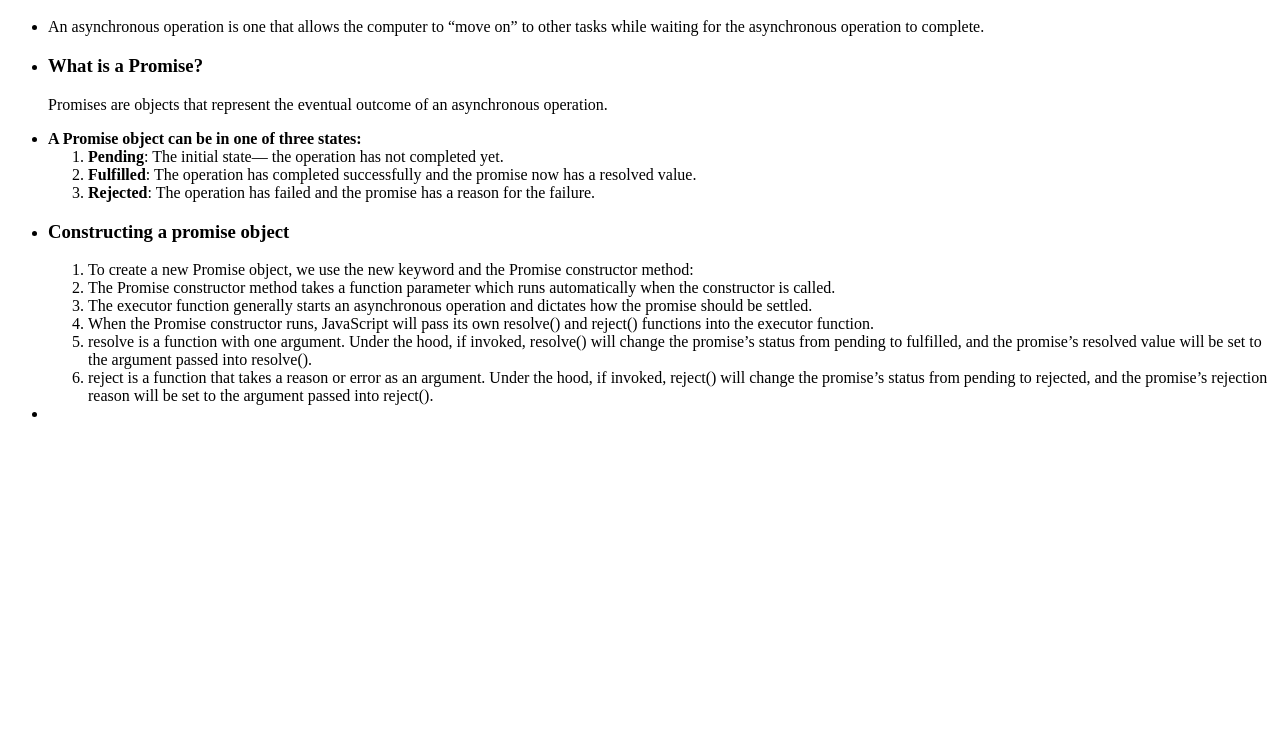
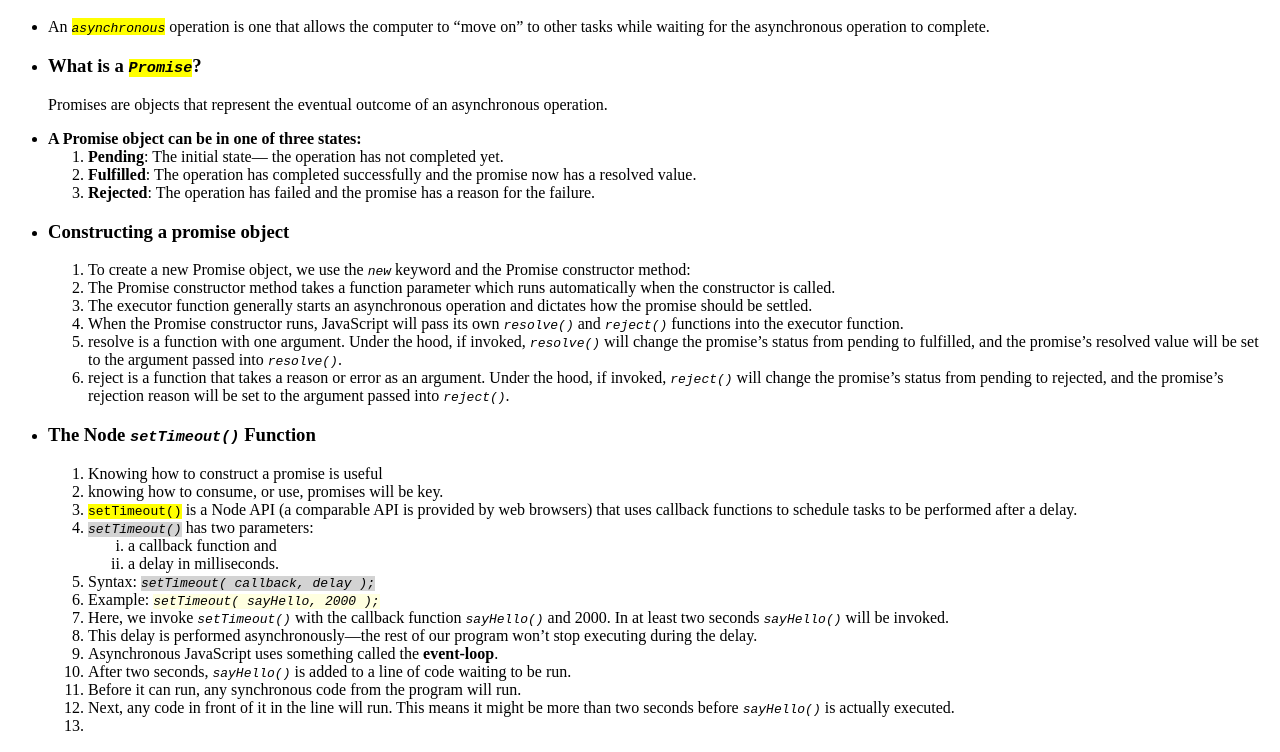
Before and after one commit to yugmani/code-academy-promises, a website: page index.html in a window 1280 px wide. Shown: the part 48-800 px from the top of the page. Drawn offline with Linux system fonts and the light colour scheme.

Commit message:
setTimeout function

```diff
--- a/index.html
+++ b/index.html
@@ -2,11 +2,20 @@
   <h1>JAVASCRIPT PROMISES</h1>
   <ul>
     <li>
-      An asynchronous operation is one that allows the computer to “move on” to
-      other tasks while waiting for the asynchronous operation to complete.
+      An
+      <mark
+        ><code><em>asynchronous</em></code></mark
+      >
+      operation is one that allows the computer to “move on” to other tasks
+      while waiting for the asynchronous operation to complete.
     </li>
     <li>
-      <h3>What is a Promise?</h3>
+      <h3>
+        What is a
+        <code
+          ><mark><em>Promise</em></mark></code
+        >?
+      </h3>
       <p>
         Promises are objects that represent the eventual outcome of an
         asynchronous operation.
@@ -33,8 +42,8 @@
       <h3>Constructing a promise object</h3>
       <ol>
         <li>
-          To create a new Promise object, we use the new keyword and the Promise
-          constructor method:
+          To create a new Promise object, we use the
+          <code><em>new</em></code> keyword and the Promise constructor method:
         </li>
         <li>
           The Promise constructor method takes a function parameter which runs
@@ -46,22 +55,85 @@
         </li>
         <li>
           When the Promise constructor runs, JavaScript will pass its own
-          resolve() and reject() functions into the executor function.
+          <code><em>resolve()</em></code> and
+          <code><em>reject()</em></code> functions into the executor function.
         </li>
         <li>
           resolve is a function with one argument. Under the hood, if invoked,
-          resolve() will change the promise’s status from pending to fulfilled,
-          and the promise’s resolved value will be set to the argument passed
-          into resolve().
+          <code><em>resolve()</em></code> will change the promise’s status from
+          pending to fulfilled, and the promise’s resolved value will be set to
+          the argument passed into <code><em>resolve()</em></code
+          >.
         </li>
         <li>
           reject is a function that takes a reason or error as an argument.
-          Under the hood, if invoked, reject() will change the promise’s status
-          from pending to rejected, and the promise’s rejection reason will be
-          set to the argument passed into reject().
+          Under the hood, if invoked, <code><em>reject()</em></code> will change
+          the promise’s status from pending to rejected, and the promise’s
+          rejection reason will be set to the argument passed into
+          <code><em>reject()</em></code
+          >.
         </li>
       </ol>
     </li>
-    <li></li>
+    <li>
+      <h3>
+        The Node <code><em>setTimeout()</em></code> Function
+      </h3>
+      <ol>
+        <li>Knowing how to construct a promise is useful</li>
+        <li>knowing how to consume, or use, promises will be key.</li>
+        <li>
+          <code><mark>setTimeout()</mark></code> is a Node API (a comparable API
+          is provided by web browsers) that uses callback functions to schedule
+          tasks to be performed after a delay.
+        </li>
+        <li>
+          <code style="background-color: lightgray"><em>setTimeout()</em></code>
+          has two parameters:
+          <ol style="list-style-type: lower-roman">
+            <li>a callback function and</li>
+            <li>a delay in milliseconds.</li>
+          </ol>
+        </li>
+        <li>
+          Syntax:
+          <code style="background-color: lightgray"
+            ><em>setTimeout( callback, delay );</em></code
+          >
+        </li>
+        <li>
+          Example:
+          <code style="background-color: lightyellow"
+            ><em>setTimeout( sayHello, 2000 );</em></code
+          >
+        </li>
+        <li>
+          Here, we invoke <code><em>setTimeout()</em></code> with the callback
+          function <code><em>sayHello()</em></code> and 2000. In at least two
+          seconds <code><em>sayHello()</em></code> will be invoked.
+        </li>
+        <li>
+          This delay is performed asynchronously—the rest of our program won’t
+          stop executing during the delay.
+        </li>
+        <li>
+          Asynchronous JavaScript uses something called the
+          <strong>event-loop</strong>.
+        </li>
+        <li>
+          After two seconds, <code><em>sayHello()</em></code> is added to a line
+          of code waiting to be run.
+        </li>
+        <li>
+          Before it can run, any synchronous code from the program will run.
+        </li>
+        <li>
+          Next, any code in front of it in the line will run. This means it
+          might be more than two seconds before
+          <code><em>sayHello()</em></code> is actually executed.
+        </li>
+        <li></li>
+      </ol>
+    </li>
   </ul>
 </div>
```
Also changed, not shown: index.js (+50 -2 lines).
